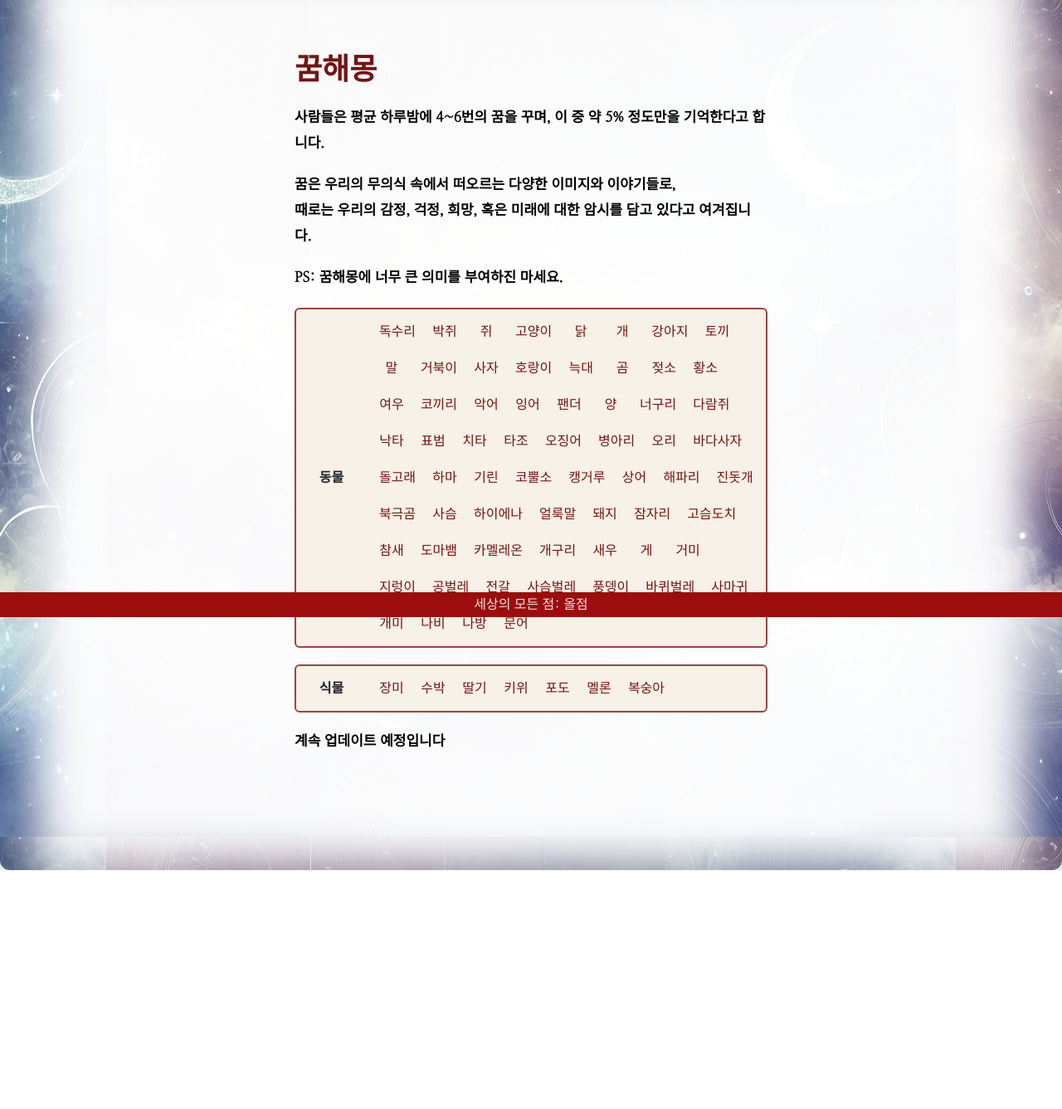
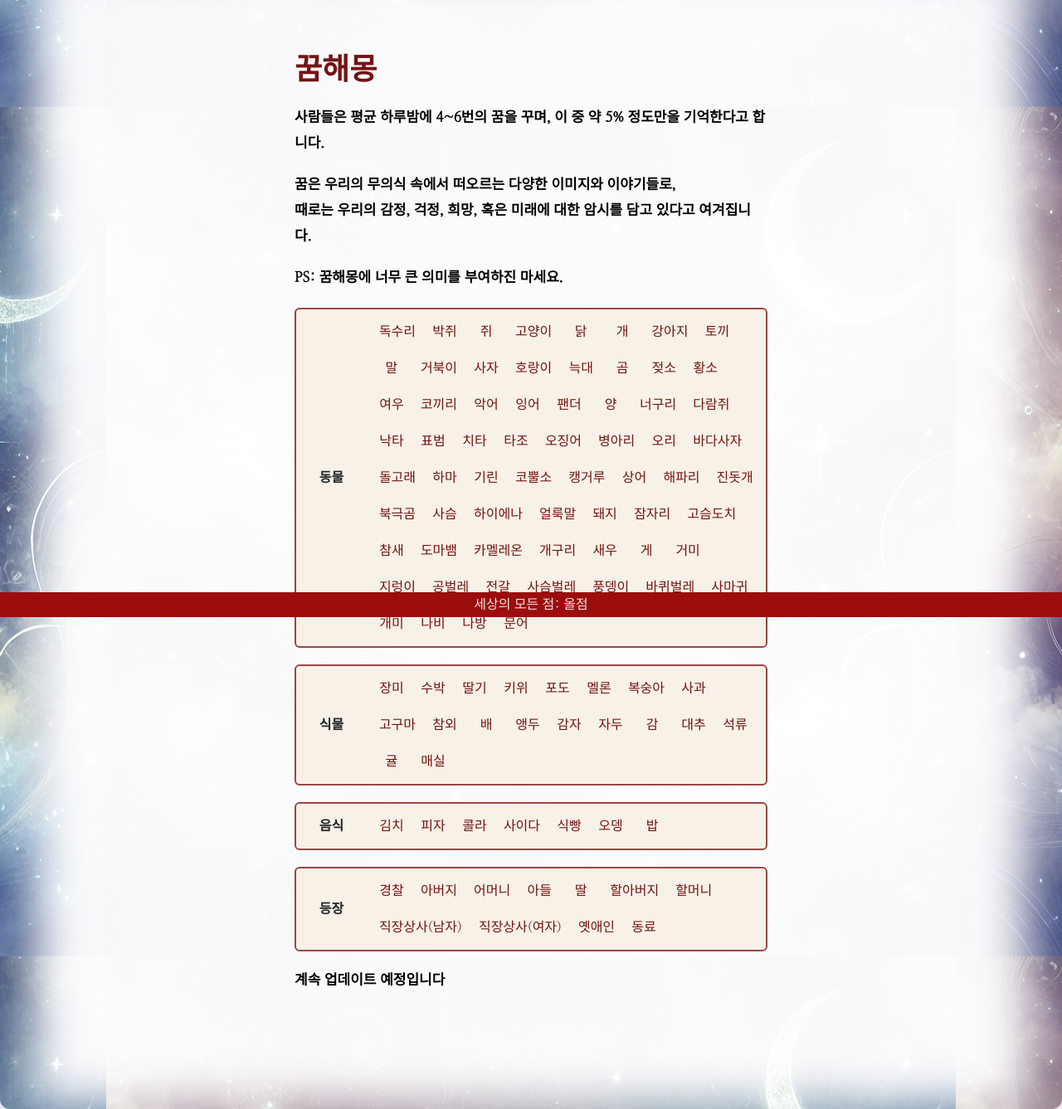
Before and after one commit to themoka7/myload, a Flask app: page /dreamzodiac in a window 1280 px wide. Shown: the part 56-1393 px from the top of the page at 83% size. Before the commit the page ends 1105 px from the top, so only its background shows below. Run offline with Flask 3, Linux system fonts and the light colour scheme; some libraries are stand-ins or nearby versions.

Commit message:
20241023

```diff
--- a/templates/dreamzodiac/dreamzodiac_index.html
+++ b/templates/dreamzodiac/dreamzodiac_index.html
@@ -303,6 +303,22 @@
                                 <a href="/dreamzodiac/plant/melon">멜론</a>
                                 <a href="/dreamzodiac/plant/peach">복숭아</a>
 
+                                <a href="/dreamzodiac/plant/apple">사과</a>
+                                <a href="/dreamzodiac/plant/sweet_potato">고구마</a>
+                                <a href="/dreamzodiac/plant/cantaloupe">참외</a>
+                                <a href="/dreamzodiac/plant/pear">배</a>
+                                <a href="/dreamzodiac/plant/cherry">앵두</a>
+                                <a href="/dreamzodiac/plant/potato">감자</a>
+
+
+                               <a href="/dreamzodiac/plant/plum">자두</a>
+                                <a href="/dreamzodiac/plant/fig">감</a>
+                                <a href="/dreamzodiac/plant/jujube">대추</a>
+                                <a href="/dreamzodiac/plant/pomegranate">석류</a>
+                                <a href="/dreamzodiac/plant/tangerine">귤</a>
+                                <a href="/dreamzodiac/plant/ume">매실</a>
+
+
 
 
 
@@ -312,7 +328,67 @@
                 </div>
 
 
+               <div class="row">
+                    <div class="">
+                        <div class="card text-center card-horizontal">
+                            <div class="dream-category" >음식</div>
+                            <div class="dream-subject">
+                                <a href="/dreamzodiac/food/kimchi">김치</a>
+
+                                <a href="/dreamzodiac/food/pizza">피자</a>
+                                <a href="/dreamzodiac/food/cola">콜라</a>
+                                <a href="/dreamzodiac/food/soda">사이다</a>
+                                <a href="/dreamzodiac/food/bread">식빵</a>
+                                <a href="/dreamzodiac/food/fish_cake">오뎅</a>
+                                <a href="/dreamzodiac/food/rice">밥</a>
+
+
+
+
+
+                            </div>
+                        </div>
+                    </div>
+                </div>
+
+
+               <div class="row">
+                    <div class="">
+                        <div class="card text-center card-horizontal">
+                            <div class="dream-category" >등장</div>
+                            <div class="dream-subject">
+                                <a href="/dreamzodiac/factor/police">경찰</a>
+
+                                <a href="/dreamzodiac/factor/father">아버지</a>
+                                <a href="/dreamzodiac/factor/mother">어머니</a>
+                                <a href="/dreamzodiac/factor/son">아들</a>
+                                <a href="/dreamzodiac/factor/daughter">딸</a>
+                                <a href="/dreamzodiac/factor/grandfather">할아버지</a>
+                                <a href="/dreamzodiac/factor/grandmother">할머니</a>
+                                <a href="/dreamzodiac/factor/boss_male">직장상사(남자)</a>
+                                <a href="/dreamzodiac/factor/boss_female">직장상사(여자)</a>
+
+                                <a href="/dreamzodiac/factor/ex-riend">옛애인</a>
+                                <a href="/dreamzodiac/factor/colleague">동료</a>
+
+
+
+
+
+
+
+                            </div>
+                        </div>
+                    </div>
+                </div>
+
+
+               <!--   -->
+
+
             </div>
+
+
 
             <p class="fourth_title">계속 업데이트 예정입니다 </p>
 
--- a/templates/dreamzodiac/makeFile.py
+++ b/templates/dreamzodiac/makeFile.py
@@ -27,6 +27,10 @@ if dream_subject_divs:
                 file_to_check = href.replace("/dreamzodiac/animal/", "animal/") + ".html"
             elif "/dreamzodiac/plant/" in href:
                 file_to_check = href.replace("/dreamzodiac/plant/", "plant/") + ".html"
+            elif "/dreamzodiac/food/" in href:
+                file_to_check = href.replace("/dreamzodiac/food/", "food/") + ".html"
+            elif "/dreamzodiac/factor/" in href:
+                file_to_check = href.replace("/dreamzodiac/factor/", "factor/") + ".html"
             else:
                 print(f"Skipping unsupported href: {href}")
                 continue
```
